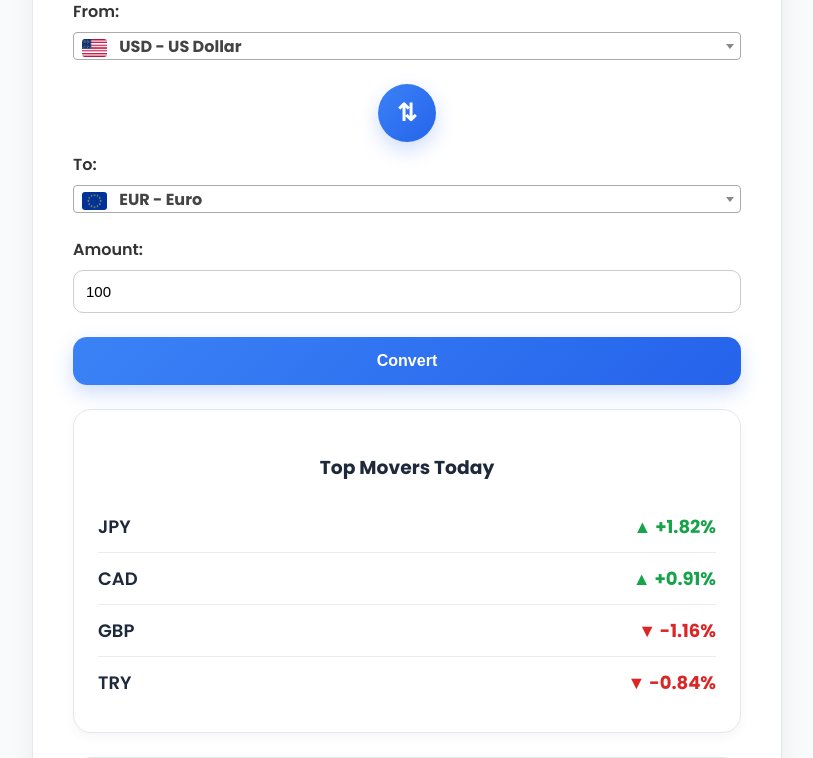
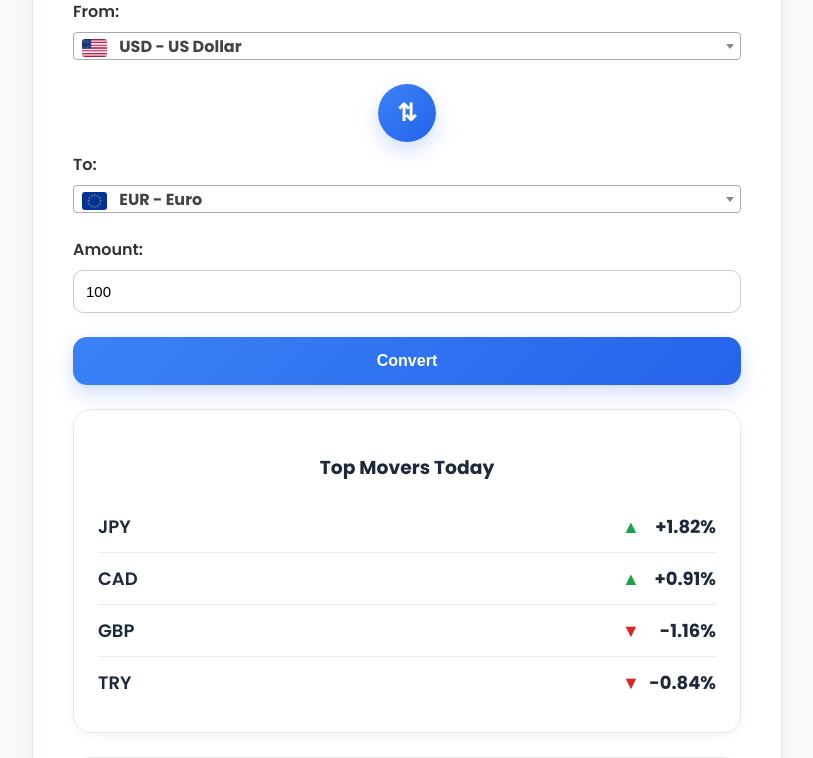
Before and after one commit to cherguikhaled/Denarius, a Flask app: page / in a window 1280 px wide. Shown: the part 373-1131 px from the top of the page, without its empty margins (233-1046 px from the left). Run offline with Flask 3, Linux system fonts and the light colour scheme; some libraries are stand-ins or nearby versions.

Commit message:
Polish UI and improve Top Movers alignment

```diff
--- a/static/style.css
+++ b/static/style.css
@@ -924,16 +924,54 @@ button:active{
     font-weight:600;
 }
 
+.mover-change{
+
+    display:flex;
+
+    justify-content:flex-end;
+
+    align-items:center;
+
+}
+
+.mover-arrow{
+
+    width:18px;
+
+    text-align:center;
+
+    margin-right:6px;
+
+    font-size:18px;
+
+    font-weight:700;
+
+}
+
+.mover-value{
+
+    width:70px;
+
+    text-align:right;
+
+    font-size:18px;
+
+    font-weight:700;
+
+    font-variant-numeric:tabular-nums;
+
+}
+
 .mover-up{
+
     color:#16a34a;
-    font-weight:700;
-    font-size:18px;
+
 }
 
 .mover-down{
+
     color:#dc2626;
-    font-weight:700;
-    font-size:18px;
+
 }
 /* ==========================================
    History Header
--- a/templates/index.html
+++ b/templates/index.html
@@ -307,14 +307,16 @@
 
         {% if mover.change > 0 %}
 
-            <span class="mover-up">
-                ▲ +{{ "%.2f"|format(mover.change) }}%
+            <span class="mover-change">
+                <span class="mover-arrow mover-up">▲</span>
+                <span class="mover-value">+{{ "%.2f"|format(mover.change) }}%</span>
             </span>
 
         {% else %}
 
-            <span class="mover-down">
-                ▼ {{ "%.2f"|format(mover.change) }}%
+            <span class="mover-change">
+                <span class="mover-arrow mover-down">▼</span>
+                <span class="mover-value">{{ "%.2f"|format(mover.change) }}%</span>
             </span>
 
         {% endif %}
```
